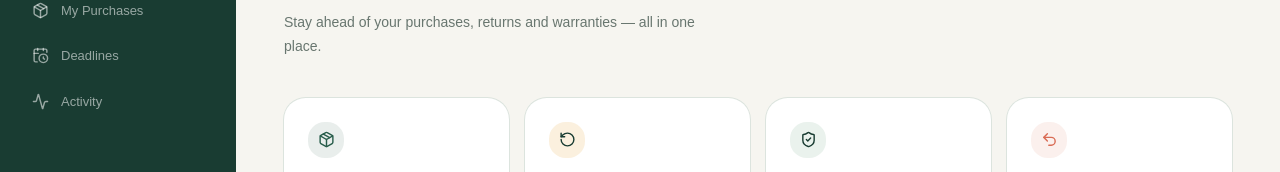
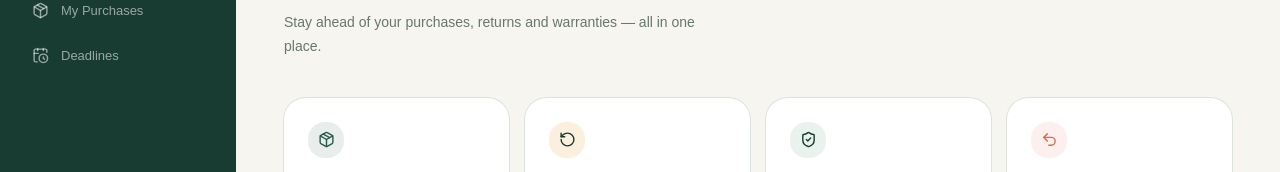
Before and after one commit to lloydgapton/afterbuy, a React (Vite) app: page / in a window 1280 px wide. Shown: the part 194-366 px from the top of the page. Built offline with nearby package versions, Linux system fonts and the light colour scheme.

Commit message:
fix: refine responsive navigation and accessibility

```diff
--- a/src/components/layout/AppSidebar.tsx
+++ b/src/components/layout/AppSidebar.tsx
@@ -1,7 +1,6 @@
 import { useRef, useState } from "react"
 import type { MouseEvent } from "react"
 import {
-  Activity,
   BarChart3,
   CalendarClock,
   LayoutDashboard,
@@ -22,7 +21,6 @@ const navigation = [
   { label: "Overview", href: "#overview", icon: LayoutDashboard },
   { label: "My Purchases", href: "#purchases", icon: Package },
   { label: "Deadlines", href: "#deadlines", icon: CalendarClock },
-  { label: "Activity", href: "#activity", icon: Activity },
 ]
 
 function Brand() {
```
